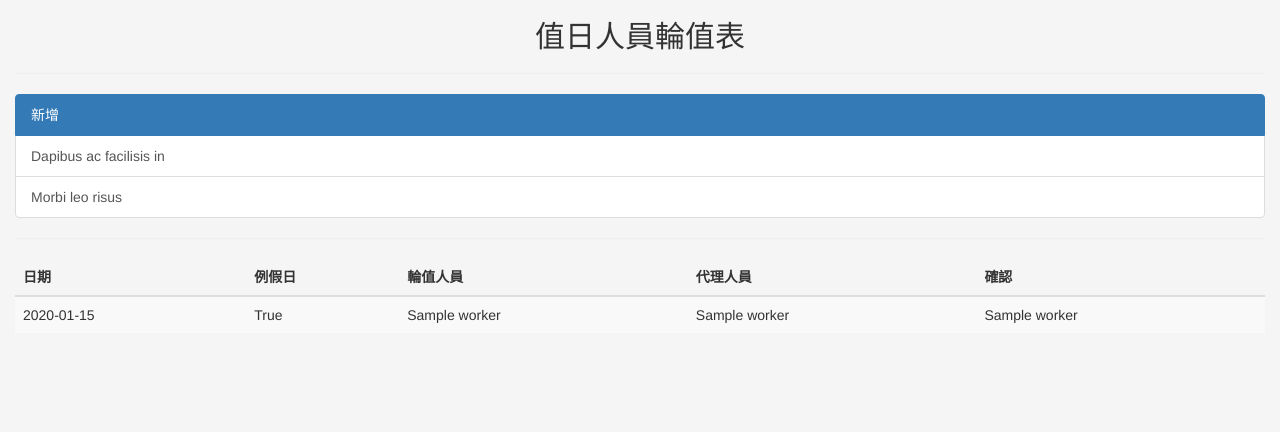
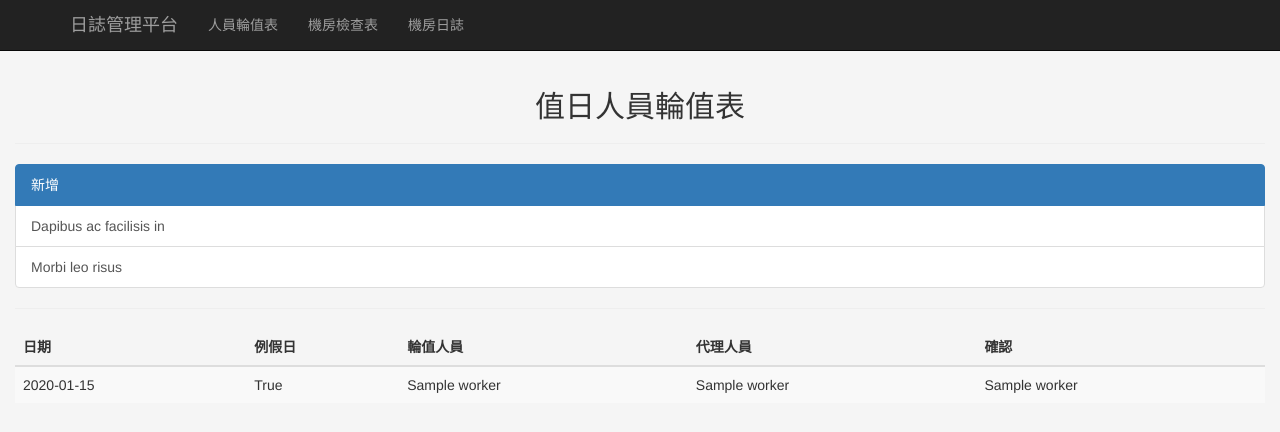
Before and after one commit to noracami/curly-guacamole, a Django app: page /shift_tables/ in a window 1280 px wide. Shown: the top 432 px of the page. Run offline with Django 3.2, Linux system fonts and the light colour scheme; tables that the repository leaves empty hold one stand-in row (values such as "Sample post"); some libraries are stand-ins or nearby versions.

Commit message:
off work

```diff
--- a/idc/base/templates/base.html
+++ b/idc/base/templates/base.html
@@ -7,9 +7,18 @@
     <meta name="description" content="">
     <meta name="author" content="">
 
-    <title>{% block title %}Title{% endblock title %}</title>
+    <title>{% block title %}日誌管理平台{% endblock title %}</title>
     <!-- Bootstrap CSS -->
     <link rel="stylesheet" href="https://maxcdn.bootstrapcdn.com/bootstrap/3.3.5/css/bootstrap.min.css">
+
+    <!-- Custom CSS -->
+    <style>
+    body {
+      padding-top: 70px;
+      /* Required padding for .navbar-fixed-top. Remove if using .navbar-static-top. Change if height of navigation changes. */
+    }
+    </style>
+
     <!-- HTML5 shim and Respond.js for IE8 support of HTML5 elements and media queries -->
     <!-- WARNING: Respond.js doesn't work if you view the page via file:// -->
     <!--[if lt IE 9]>
@@ -19,6 +28,38 @@
   </head>
   <body style="background-color: #f5f5f5;">
   {% block body %}
+  <!-- Navigation -->
+  <nav class="navbar navbar-inverse navbar-fixed-top" role="navigation">
+    <div class="container">
+      <!-- Brand and toggle get grouped for better mobile display -->
+      <div class="navbar-header">
+        <button type="button" class="navbar-toggle" data-toggle="collapse" data-target="#bs-example-navbar-collapse-1">
+          <span class="sr-only">Toggle navigation</span>
+          <span class="icon-bar"></span>
+          <span class="icon-bar"></span>
+          <span class="icon-bar"></span>
+        </button>
+        <a class="navbar-brand" href="/">日誌管理平台</a>
+      </div>
+      <!-- Collect the nav links, forms, and other content for toggling -->
+      <div class="collapse navbar-collapse" id="bs-example-navbar-collapse-1">
+        <ul class="nav navbar-nav">
+          <li>
+            <a href="{% url 'shift_list' %}">人員輪值表</a>
+          </li>
+          <li>
+            <a href="#">機房檢查表</a>
+          </li>
+          <li>
+            <a href="#">機房日誌</a>
+          </li>
+        </ul>
+      </div>
+      <!-- /.navbar-collapse -->
+    </div>
+    <!-- /.container -->
+  </nav>
+
   <div class="container-fluid">
     <h2 class="text-center">{% block header %}h2{% endblock header %}</h2>
     <hr>
--- a/idc/shift_tables/models.py
+++ b/idc/shift_tables/models.py
@@ -1,5 +1,6 @@
 from django.conf import settings
 from django.db import models
+from django.utils import timezone
 
 # Create your models here.
 #class Store(models.Model):
@@ -7,7 +8,7 @@ from django.db import models
 
 class Shift(models.Model):
     # 日期, 輪值人員, 代班人員, 確認
-    date = models.DateField('日期', auto_now_add=True)
+    date = models.DateField('日期', default=timezone.now)
     is_holiday = models.BooleanField('例假日')
     worker = models.ForeignKey('workers.Worker', related_name='shifts_worker', blank=True, null=True)
     substitute = models.ForeignKey('workers.Worker', related_name='shifts_substitute', blank=True, null=True)
--- a/idc/shift_tables/views.py
+++ b/idc/shift_tables/views.py
@@ -8,3 +8,8 @@ def shift_list(request):
     return render(request, 'shift_tables/shift_list.html',
         {'shifts': shifts}
     )
+
+def arrange(order, duration):
+    # [0, a, b, 1, a, b, 2, a, b, 0, a, b, ...]
+    # a week, a month, ...
+    return
```
Also changed, not shown: idc/shift_tables/migrations/0004_auto_20151028_1639.py (added).
